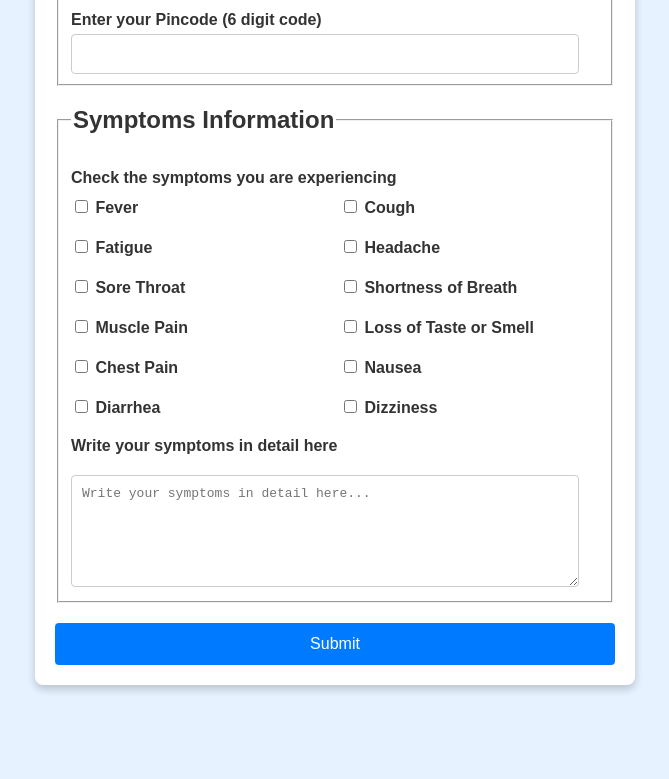
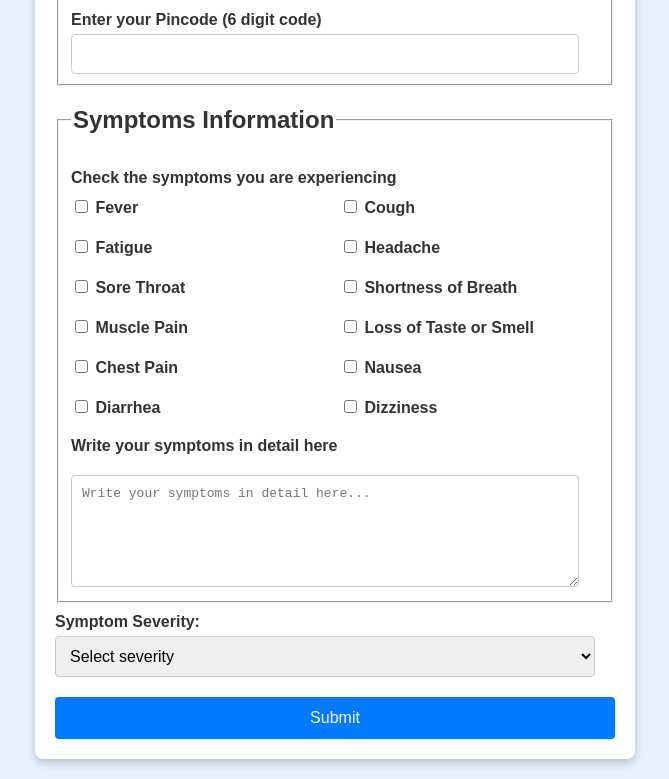
Before and after one commit to Diya411/community-healthcare, a website: page public/index.html in a window 1280 px wide. Shown: the part 718-1497 px from the top of the page, without its empty margins (305-974 px from the left). Before the commit the page ends 1423 px from the top, so only its background shows below. Drawn offline with Linux system fonts and the light colour scheme.

Commit message:
Add severity selection to symptom form

```diff
--- a/public/index.html
+++ b/public/index.html
@@ -299,6 +299,14 @@
                 placeholder="Write your symptoms in detail here..."></textarea>
         </fieldset>
 
+        <label for="severity">Symptom Severity:</label>
+        <select id="severity" name="severity" required>
+          <option value="">Select severity</option>
+          <option value="mild">Mild</option>
+          <option value="moderate">Moderate</option>
+          <option value="severe">Severe</option>
+        </select>
+
         <input type="submit" value="Submit" />
     </form>
 
@@ -336,7 +344,8 @@
                 address: formData.get('address'),
                 pincode: formData.get('pincode'),
                 commonSymptoms: checkedSymptoms,
-                detailedSymptoms: formData.get('detailedSymptoms')
+                detailedSymptoms: formData.get('detailedSymptoms'),
+                severity: formData.get('severity')
             };
 
             console.log('Data to submit:', data);
```
